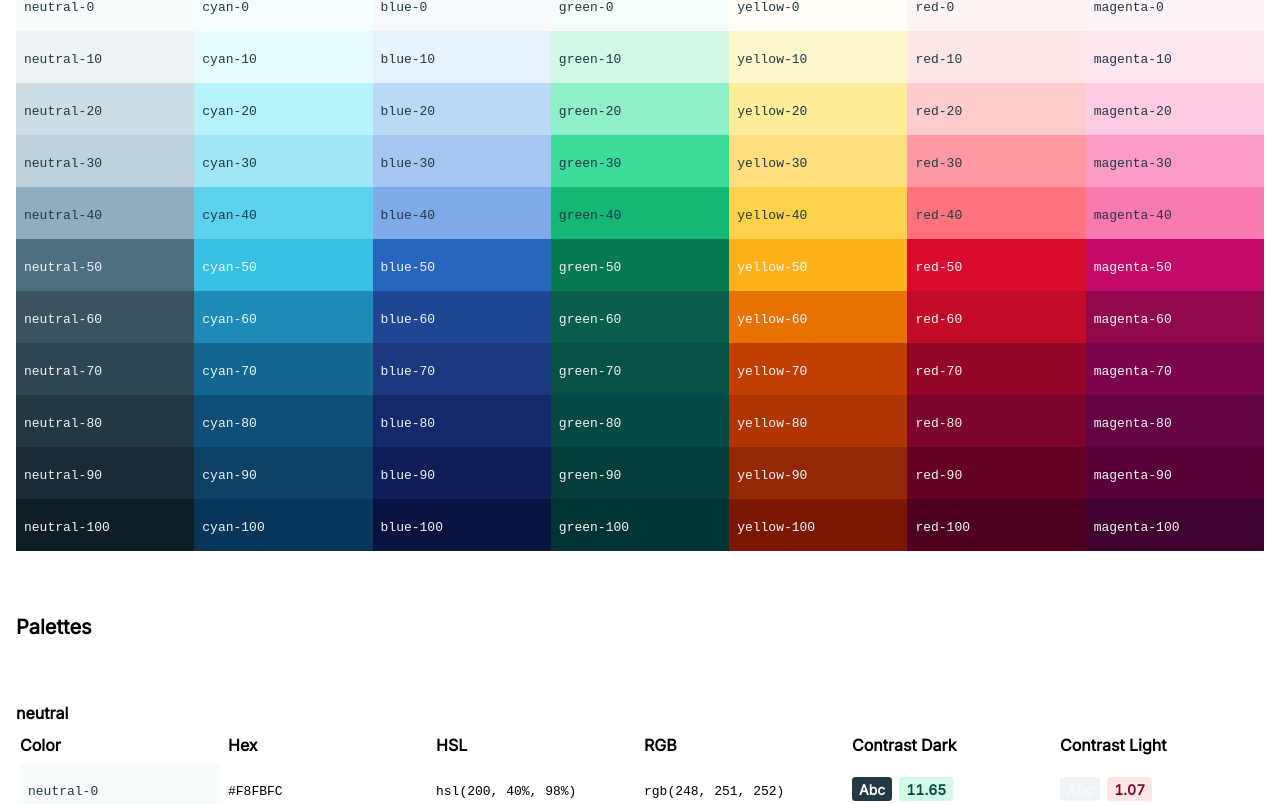
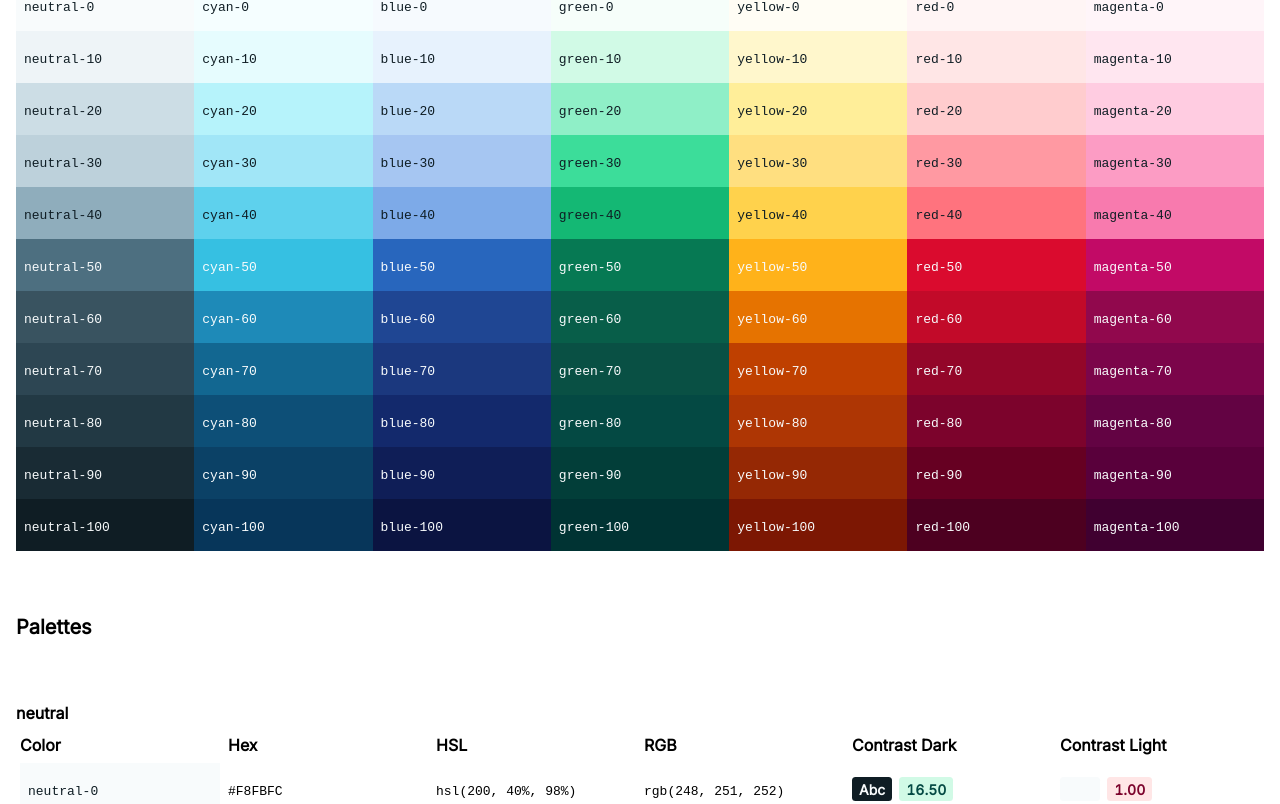
Before and after one commit to scottdejonge/color-system, a Vue app: page / in a window 1280 px wide. Shown: the part 936-1740 px from the top of the page. Built offline with nearby package versions, Linux system fonts and the light colour scheme.

Commit message:
Base colors

```diff
--- a/constants/constants.js
+++ b/constants/constants.js
@@ -1,4 +1,9 @@
 import palettes from './palettes.json'
+
+export const BASE = {
+  light: palettes.neutral['0'].value,
+  dark: palettes.neutral['100'].value,
+};
 
 export const SHADES = {
   neutral: {
--- a/src/components/PaletteItem.vue
+++ b/src/components/PaletteItem.vue
@@ -3,11 +3,11 @@ import Color from 'color'
 import Contrast from './Contrast.vue'
 import Sample from './Sample.vue'
 import Swatch from './Swatch.vue'
-import { SHADES } from '../../constants/constants'
+import { BASE } from '../../constants/constants'
 
 export default {
   name: 'PaletteItem',
-  SHADES,
+  BASE,
   components: {
     Contrast,
     Sample,
@@ -64,22 +64,22 @@ export default {
     </td>
     <td>
       <Sample
-        v-bind:background="$options.SHADES.neutral.dark"
+        v-bind:background="$options.BASE.dark"
         v-bind:color="value"
       />
       <Contrast
         v-bind:value="value"
-        v-bind:versus="$options.SHADES.neutral.dark"
+        v-bind:versus="$options.BASE.dark"
       />
     </td>
     <td>
       <Sample
-        v-bind:background="$options.SHADES.neutral.light"
+        v-bind:background="$options.BASE.light"
         v-bind:color="value"
       />
       <Contrast
         v-bind:value="value"
-        v-bind:versus="$options.SHADES.neutral.light"
+        v-bind:versus="$options.BASE.light"
       />
     </td>
   </tr>
--- a/src/components/Swatch.vue
+++ b/src/components/Swatch.vue
@@ -1,5 +1,5 @@
 <script>
-import { SHADES } from '../../constants/constants'
+import { BASE } from '../../constants/constants'
 
 export default {
   name: 'Swatch',
@@ -19,9 +19,7 @@ export default {
   },
   computed: {
     textColor() {
-      return Number(this.scale) >= 50
-      ? SHADES.neutral.light
-      : SHADES.neutral.dark;
+      return Number(this.scale) >= 50 ? BASE.light : BASE.dark;
     },
     name() {
       return `${this.paletteName}-${this.scale}`;
```
